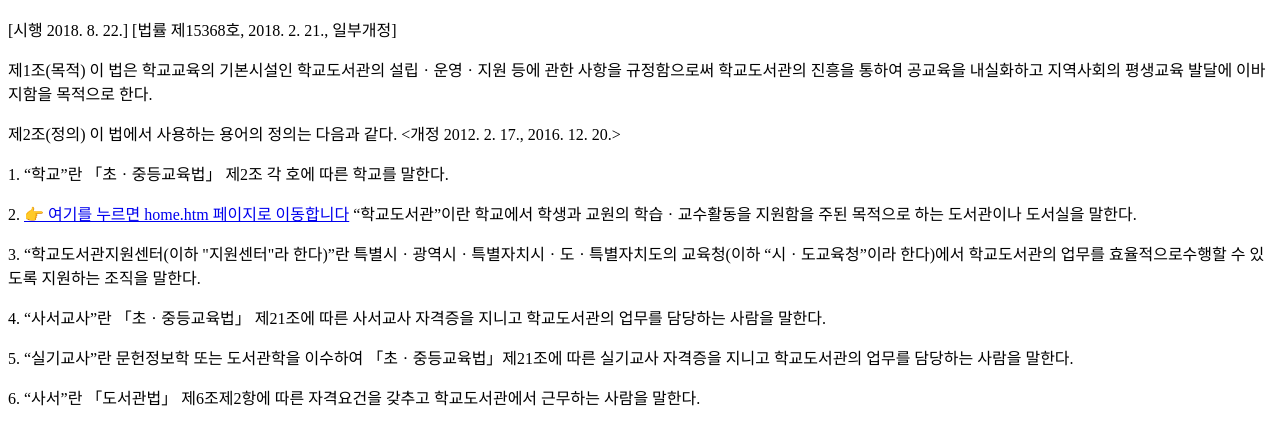
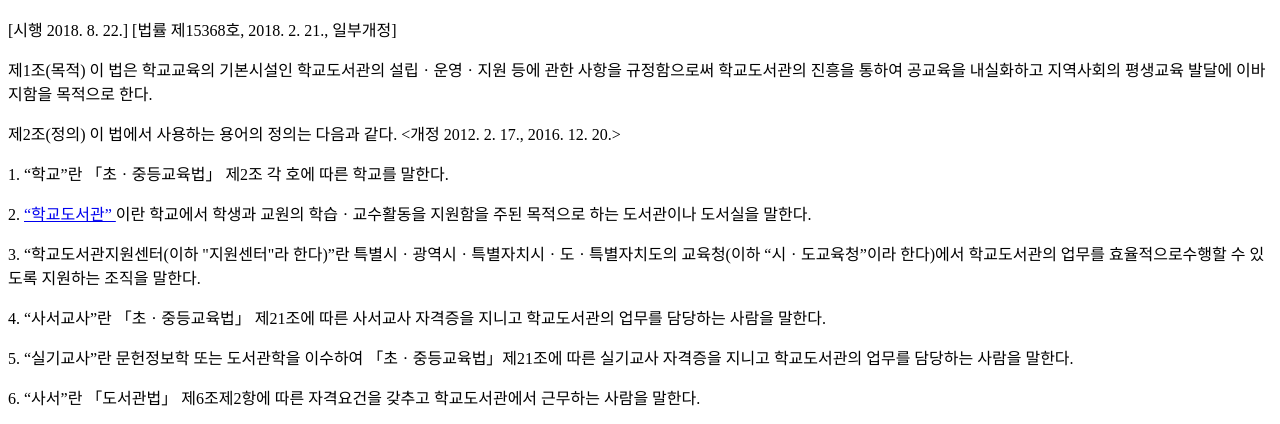
Before and after one commit to whgdmsep/add, a plain HTML site: page index.htm in a window 1280 px wide. Shown: the part 376-800 px from the top of the page. Drawn offline with Linux system fonts and the light colour scheme.

Commit message:
Update index.htm

```diff
--- a/index.htm
+++ b/index.htm
@@ -30,8 +30,7 @@
 
     <p>1. “학교”란 「초ㆍ중등교육법」 제2조 각 호에 따른 학교를 말한다.</p>
 
-    <p>2.   <a href="home.htm">👉 여기를 누르면 home.htm 페이지로 이동합니다</a>
-“학교도서관”이란 학교에서 학생과 교원의 학습ㆍ교수활동을 지원함을 주된 목적으로 하는 도서관이나 도서실을 말한다.</p>
+    <p>2.   <a href="home.html">“학교도서관” </a>이란 학교에서 학생과 교원의 학습ㆍ교수활동을 지원함을 주된 목적으로 하는 도서관이나 도서실을 말한다.</p>
 
     <p>3. “학교도서관지원센터(이하 "지원센터"라 한다)”란 특별시ㆍ광역시ㆍ특별자치시ㆍ도ㆍ특별자치도의 교육청(이하 “시ㆍ도교육청”이라 한다)에서 학교도서관의 업무를 효율적으로수행할 수 있도록 지원하는 조직을 말한다.</p>
 
```
